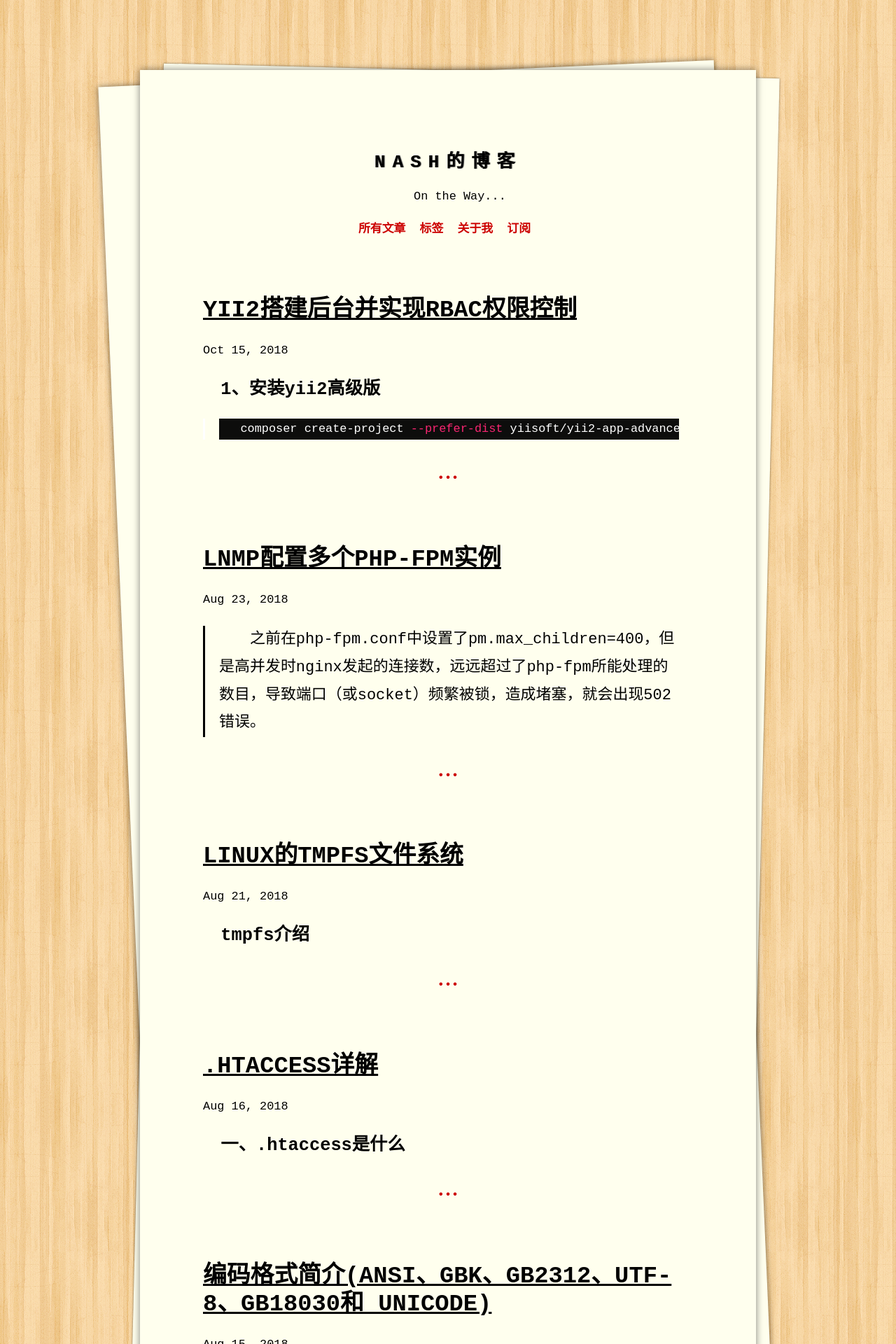
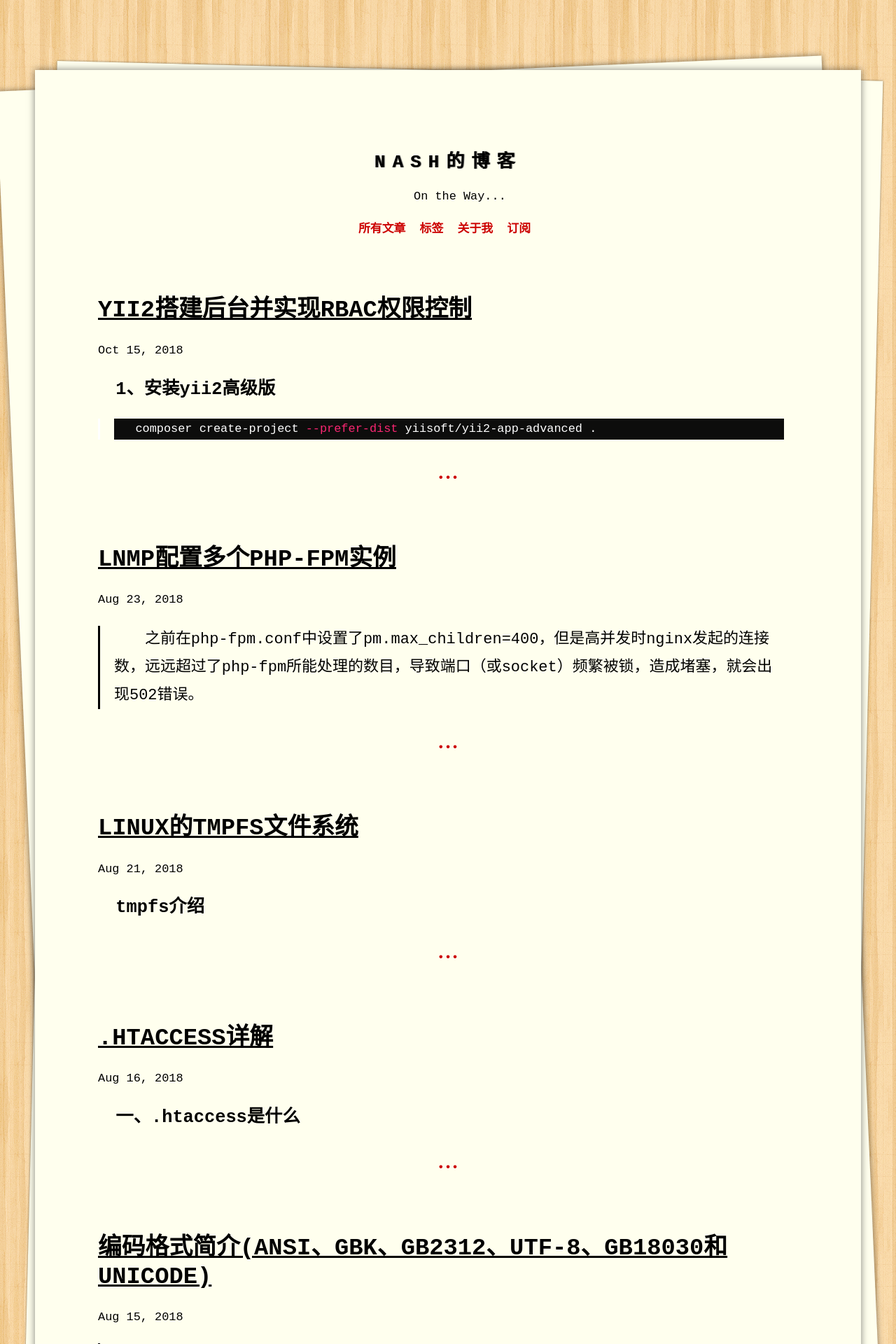
Before and after one commit to whq1988/whq1988.github.io, a Jekyll site: the page built from index.html, in a window 1280 px wide. Shown: the top 1920 px of the page at 70% size. Built offline with Jekyll 4.4.1, drawn with Linux system fonts in a browser that asks for light colours; the list of posts is cut into pages by our own code.

Commit message:
布局宽度修改

```diff
--- a/css/main.css
+++ b/css/main.css
@@ -9,7 +9,7 @@ body {
   background: #ffe;
   box-shadow: 0 0 10px rgba(0,0,0,0.5);
   margin: 100px auto 0;
-  max-width: 700px;
+  max-width: 1000px;
   min-height: 300px;
   padding: 100px 90px 50px;
   position: relative;
```
